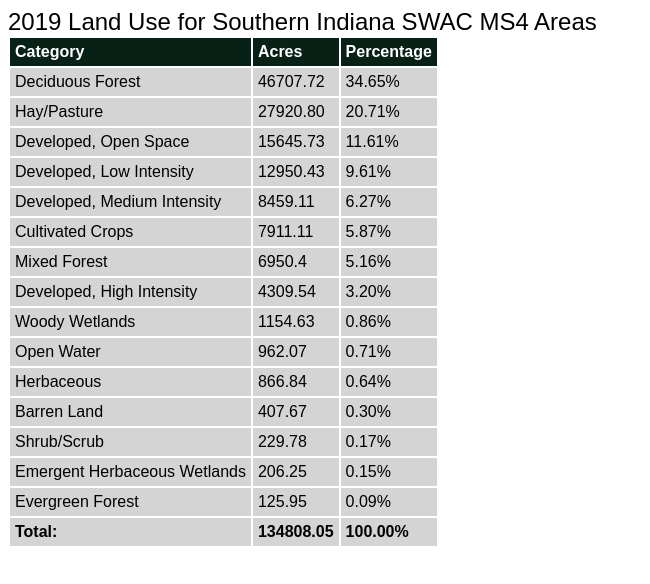
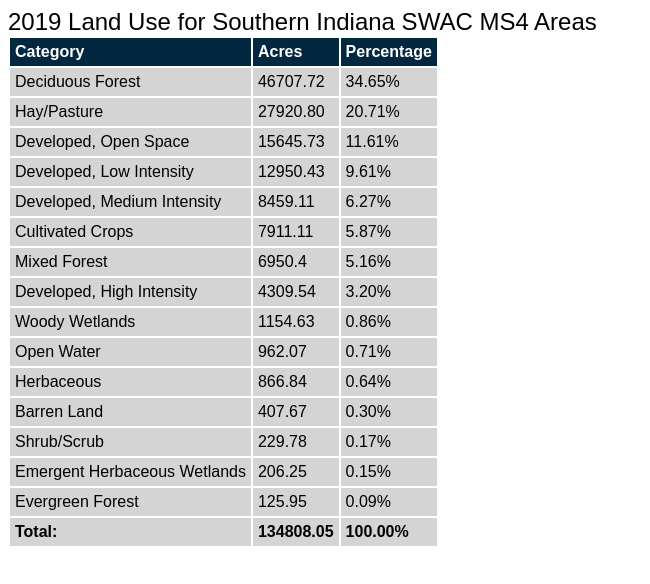
Before and after one commit to mccordpa/LandUseHTML, a plain HTML site: page index.html in a window 1280 px wide. Shown: the whole page, without its empty margins (0-650 px from the left). Drawn offline with Linux system fonts and the light colour scheme.

Commit message:
Updates header row background

```diff
--- a/index.html
+++ b/index.html
@@ -11,7 +11,7 @@
     <div>
         <table style="border-width:1px; font-family:arial;">
          <tbody>
-             <tr style="background-color:#082116; color:white;">
+             <tr style="background-color:#012840; color:white;">
                  <td style="padding:5px; text-align:left;">
                      <strong>Category</strong>
                  </td>
```
